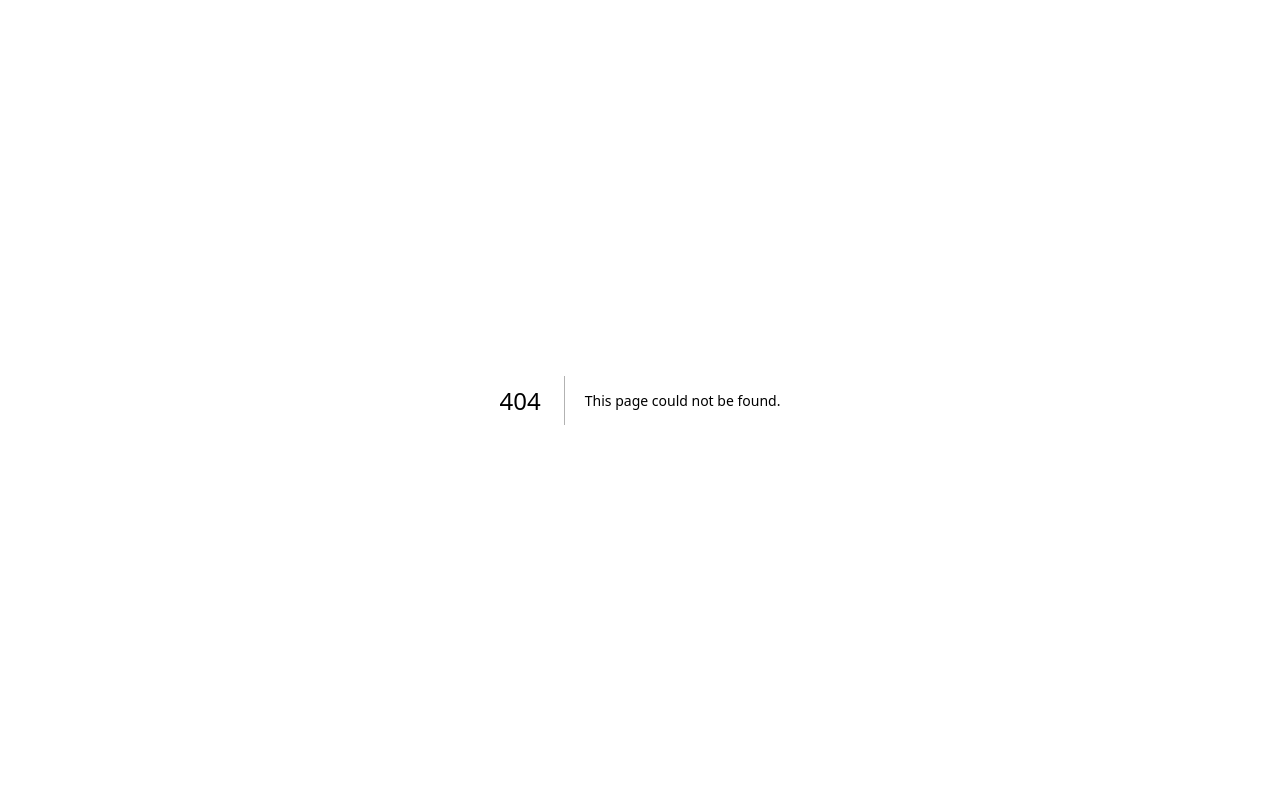
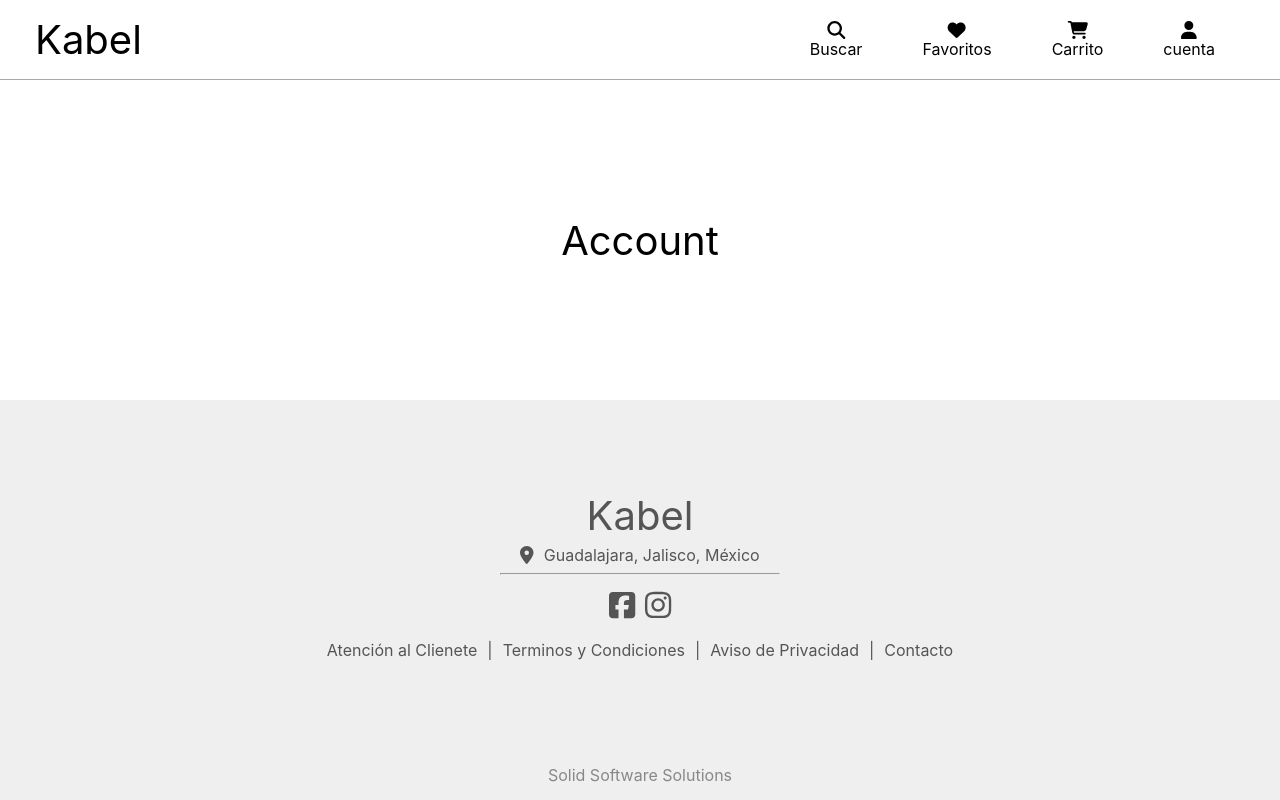
Before and after one commit to Solid-Software-Solutions/kabel, a Next.js app: page /account in a window 1280 px wide. Before the commit this address had no page. Built offline with nearby package versions, Linux system fonts and the light colour scheme.

Commit message:
R24: Init account page

```diff
--- a/components/Navbar.jsx
+++ b/components/Navbar.jsx
@@ -28,7 +28,7 @@ export default function Navbar(){
                     </Link>
                 </li>
                 <li>
-                    <Link href="/cuenta">
+                    <Link href="/account">
                         <FontAwesomeIcon icon={faUser} className={styles.icon}/>
                         <p>cuenta</p>
                     </Link>
--- /dev/null
+++ b/pages/account.jsx
@@ -0,0 +1,21 @@
+import Head from 'next/head'
+import styles from '../styles/Account.module.css'
+import Footer from '../components/Footer.jsx'
+import Navbar from '../components/Navbar.jsx'
+
+export default function Account() {
+  return (
+    <div className={styles.container}>
+      <Head>
+        <title>Kabel</title>
+        <meta name="description" content="Generated by create next app" />
+        <link rel="icon" href="/favicon.ico" />
+      </Head>
+      <Navbar />
+      <div className={styles.content}>
+        <h1>Account</h1>
+      </div>
+      <Footer />
+    </div>
+  )
+}
--- /dev/null
+++ b/styles/Account.module.css
@@ -0,0 +1,10 @@
+.content{
+    height: calc(100vh - 480px);
+    display: flex;
+    align-items: center;
+    justify-content: center;
+}
+.content h1{
+    font-size: 40px;
+    font-weight: 400;
+}
```
